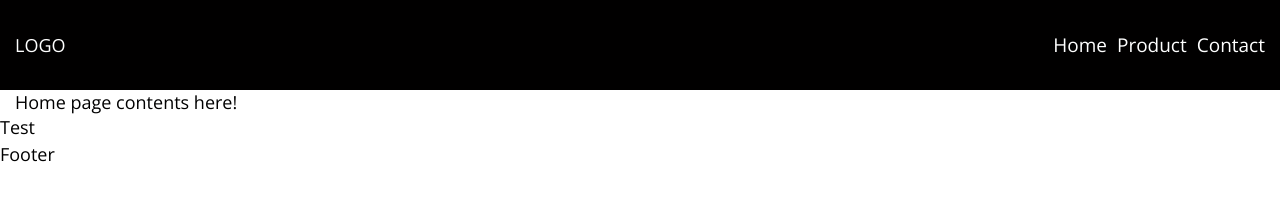
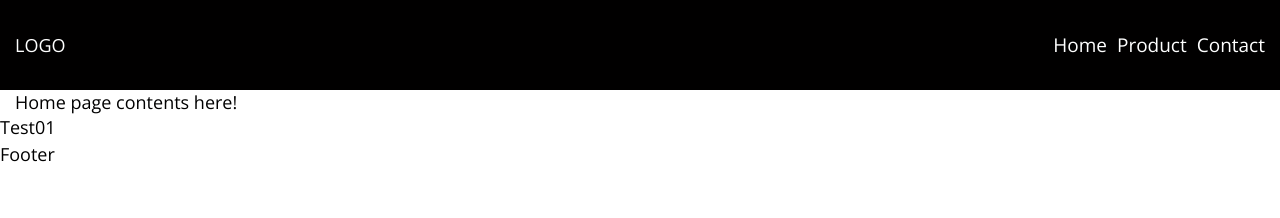
Before and after one commit to ichimonji4/silver-palm-tree, a React (Create React App) app: page / in a window 1280 px wide. Shown: the top 218 px of the page. Built offline with nearby package versions, Linux system fonts and the light colour scheme.

Commit message:
h110 20180511 2219

```diff
--- a/src/App.js
+++ b/src/App.js
@@ -11,7 +11,7 @@ class App extends Component {
       <div className="App">
         <Header />
         <Homepage />
-        Test
+        Test01
         <Footer />
       </div>
     );
```
